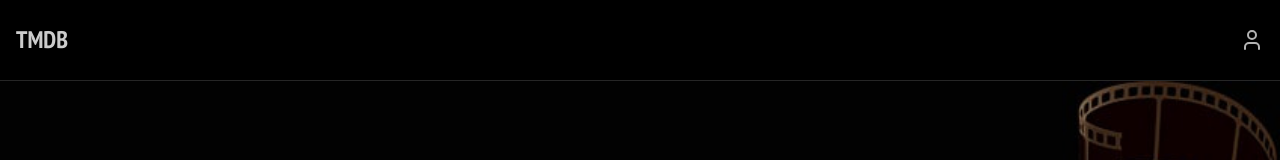
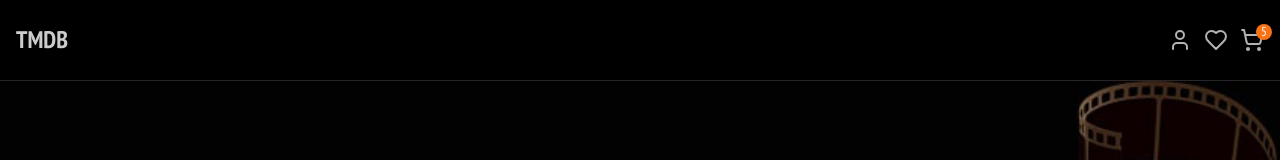
Before and after one commit to monirhabderabby/nagorik-assestment, a Next.js app: page / in a window 1280 px wide. Shown: the top 160 px of the page. Built offline with nearby package versions, Linux system fonts and the light colour scheme.

Commit message:
added: wishlist and cart icon on the navbar

```diff
--- a/src/components/common/navbar.tsx
+++ b/src/components/common/navbar.tsx
@@ -1,4 +1,4 @@
-import { User } from "lucide-react";
+import { Heart, ShoppingCart, User } from "lucide-react";
 import Link from "next/link";
 
 const Navbar = () => {
@@ -11,8 +11,17 @@ const Navbar = () => {
         >
           TMDB
         </Link>
-        <div>
+        <div className="flex items-center gap-x-3">
           <User className="text-white/70 hover:text-white/90 cursor-pointer transition-colors duration-300" />
+          <Link href="/wishlist">
+            <Heart className="text-white/70 hover:text-white/90 cursor-pointer transition-colors duration-300" />
+          </Link>
+          <Link href="/cart" className="relative">
+            <ShoppingCart className="text-white/70 hover:text-white/90 cursor-pointer transition-colors duration-300" />
+            <p className="bg-orange-500 rounded-full text-white h-4 w-4 text-[13px] flex justify-center items-center absolute -top-1 -right-2">
+              5
+            </p>
+          </Link>
         </div>
       </div>
     </nav>
--- a/src/components/ui/search.tsx
+++ b/src/components/ui/search.tsx
@@ -1,31 +1,26 @@
 "use client";
+
+// Packages
 import { zodResolver } from "@hookform/resolvers/zod";
 import { Search } from "lucide-react";
 import { useForm } from "react-hook-form";
-import { z } from "zod";
+
+// Local imports
+import { SearchTermSchema, SearchTermType } from "@/schemas";
 import { Input } from "./input";
 
-// Define a Zod schema
-const searchSchema = z.object({
-  searchTerm: z
-    .string()
-    .min(1, "Search term is required")
-    .max(100, "Search term cannot exceed 100 characters"),
-});
-
-type SearchFormInputs = z.infer<typeof searchSchema>;
-
 const SearchField = () => {
+  // react-hook-form
   const {
     register,
     handleSubmit,
     formState: { errors },
-  } = useForm<SearchFormInputs>({
-    resolver: zodResolver(searchSchema),
+  } = useForm<SearchTermType>({
+    resolver: zodResolver(SearchTermSchema),
   });
 
   // handle form submit
-  const onSubmit = (data: SearchFormInputs) => {
+  const onSubmit = (data: SearchTermType) => {
     console.log("Search data:", data);
   };
 
--- /dev/null
+++ b/src/schemas/index.ts
@@ -0,0 +1,11 @@
+import { z } from "zod";
+
+// Define a Zod schema
+export const SearchTermSchema = z.object({
+  searchTerm: z
+    .string()
+    .min(1, "Search term is required")
+    .max(100, "Search term cannot exceed 100 characters"),
+});
+
+export type SearchTermType = z.infer<typeof SearchTermSchema>;
```
